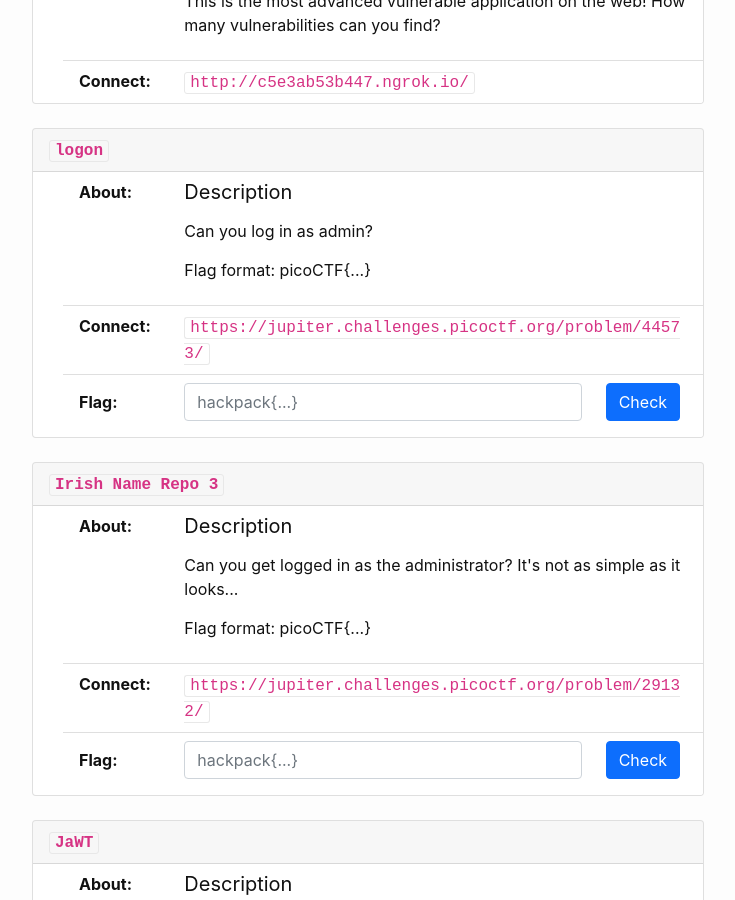
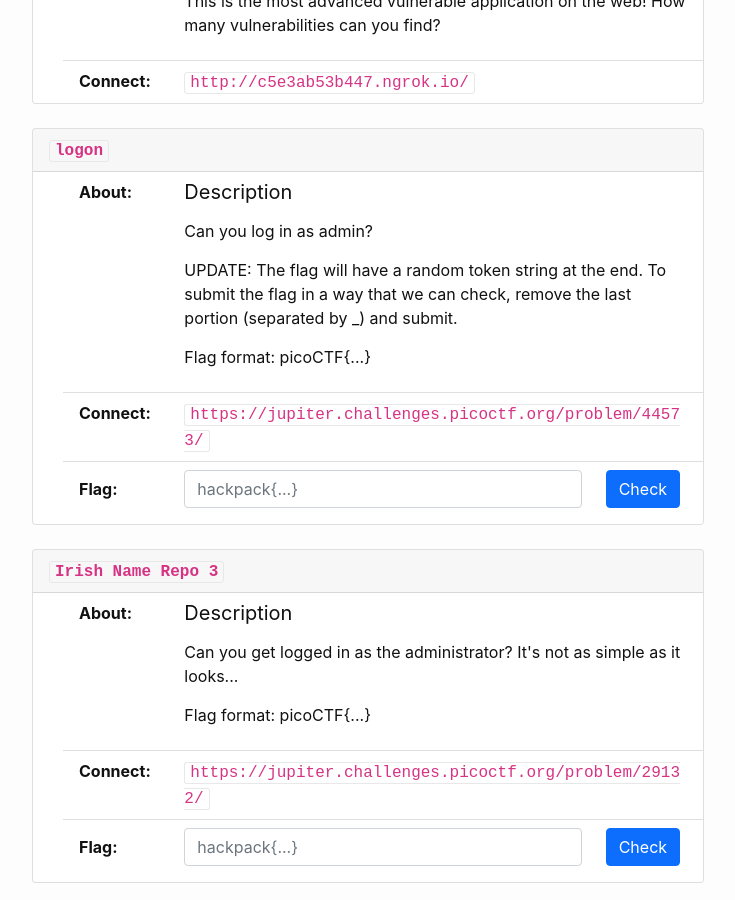
Before and after one commit to kapravel/hackpack-web, a Jekyll site: the page built from learn.md, in a window 1280 px wide and 900 px high, scrolled down 1381 px. Shown: the whole window, without its empty margins (268-1003 px from the left). Built offline with Jekyll 4.4.1, drawn with Linux system fonts in a browser that asks for light colours.

```diff
--- a/_data/challenges.yml
+++ b/_data/challenges.yml
@@ -167,9 +167,10 @@ pico_web_01:
   about: |
     <h4>Description</h4>
     <p>Can you log in as admin?<p>
+    <p>UPDATE: The flag will have a random token string at the end. To submit the flag in a way that we can check, remove the last portion (separated by _) and submit.</p>
     <p>Flag format: picoCTF{...}</p>
   connect: https://jupiter.challenges.picoctf.org/problem/44573/
-  flag_MD5: 8aed0ee08cf62077d46953a07f857d1e
+  flag_MD5: a233e26db4f6026e208d0d5b60d408d9
 
 pico_web_02:
   title: "Irish Name Repo 3"
```
